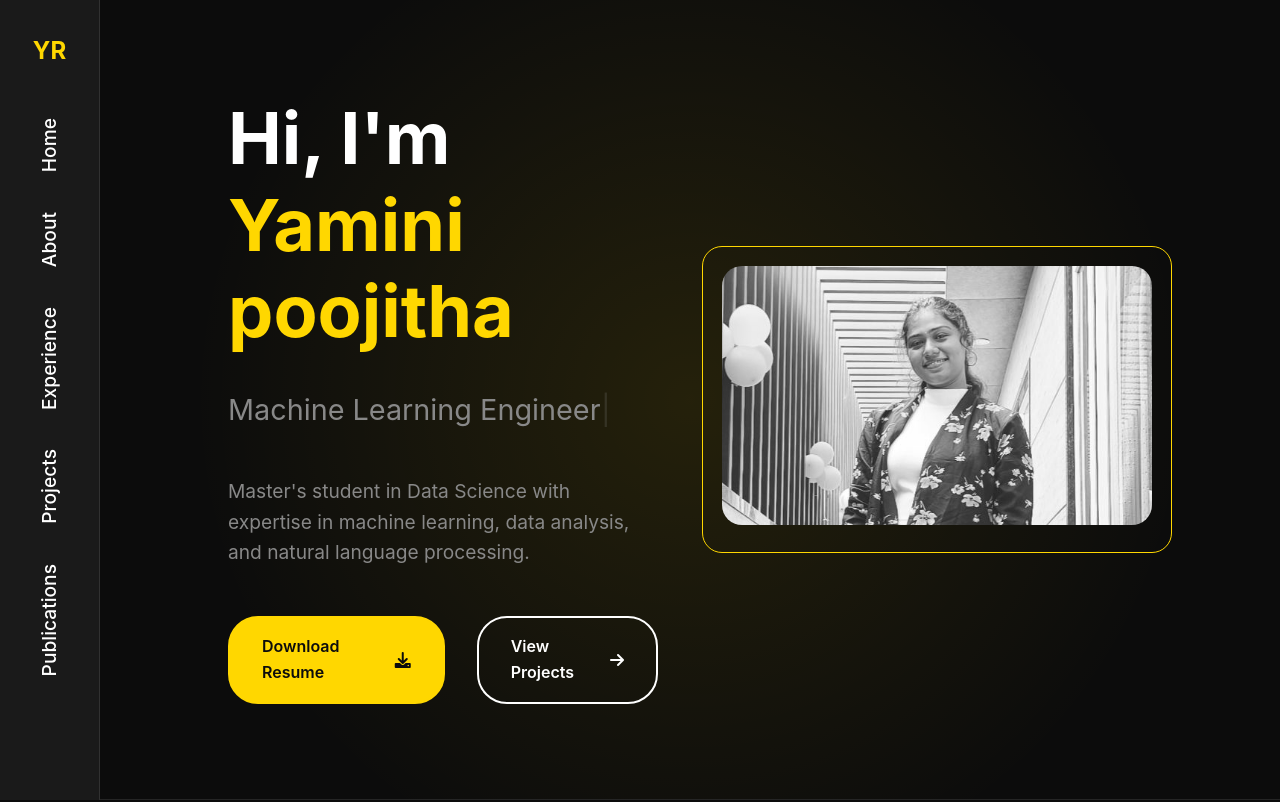
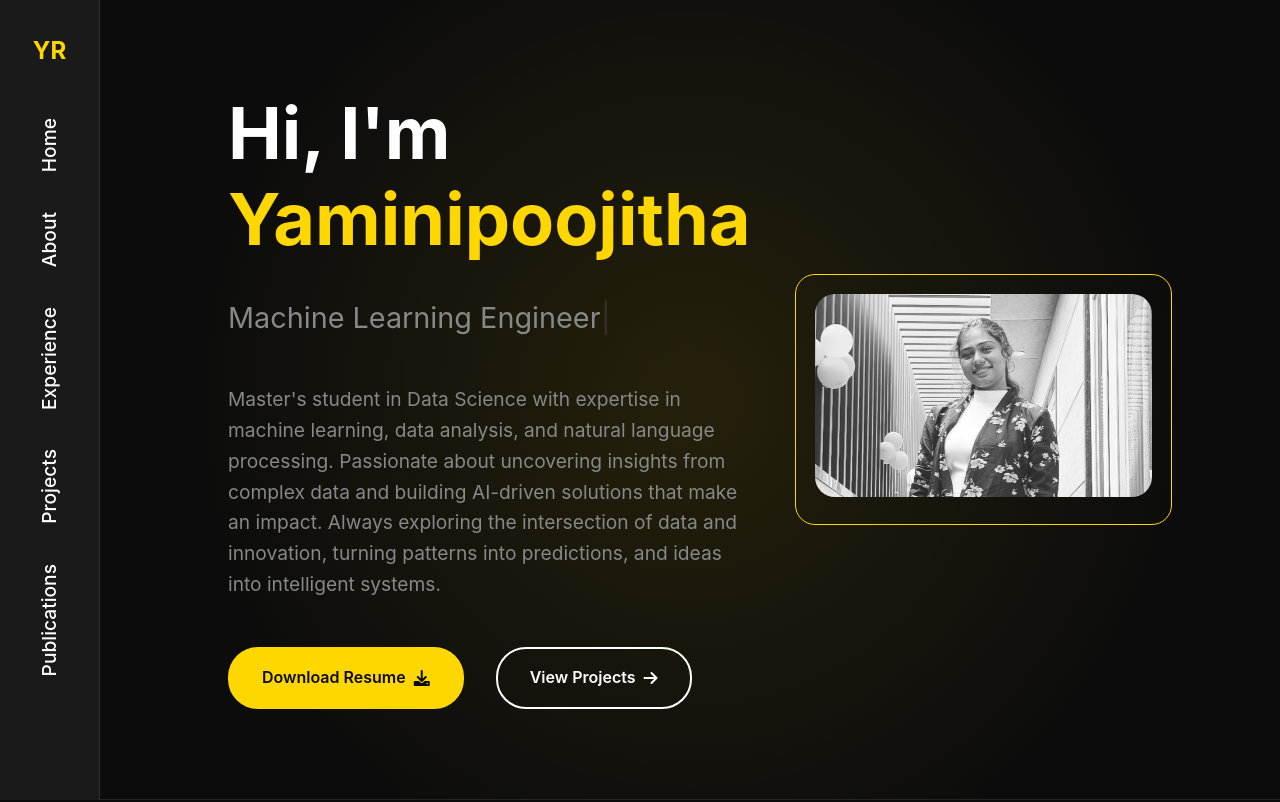
Before and after one commit to yamini233003/yaminiportfolio, a website built with Vite: page index.html in a window 1280 px wide. Shown: the top 802 px of the page. Built offline with nearby package versions, Linux system fonts and the light colour scheme.

Commit message:
index.html

```diff
--- a/index.html
+++ b/index.html
@@ -26,16 +26,19 @@
       <section id="home" class="hero">
         <div class="hero-content">
           <div class="hero-text" data-aos="fade-right">
-            <h1>Hi, I'm <span>Yamini poojitha</span></h1>
+            <h1>Hi, I'm <span>Yaminipoojitha</span></h1>
             <div class="typed-container">
               <span id="typed"></span>
             </div>
             <p class="hero-description">
               Master's student in Data Science with expertise in machine learning,
-              data analysis, and natural language processing.
+              data analysis, and natural language processing. Passionate about uncovering insights
+              from complex data and building AI-driven solutions that make an impact.
+              Always exploring the intersection of data and innovation, turning patterns into predictions,
+              and ideas into intelligent systems.
             </p>
             <div class="cta-buttons">
-              <a href="/resume.pdf" class="primary-btn" download>Download Resume <i class="fas fa-download"></i></a>
+              <a href="resume.pdf" class="primary-btn" download>Download Resume <i class="fas fa-download"></i></a>
               <a href="#projects" class="secondary-btn">View Projects <i class="fas fa-arrow-right"></i></a>
             </div>
           </div>
```
